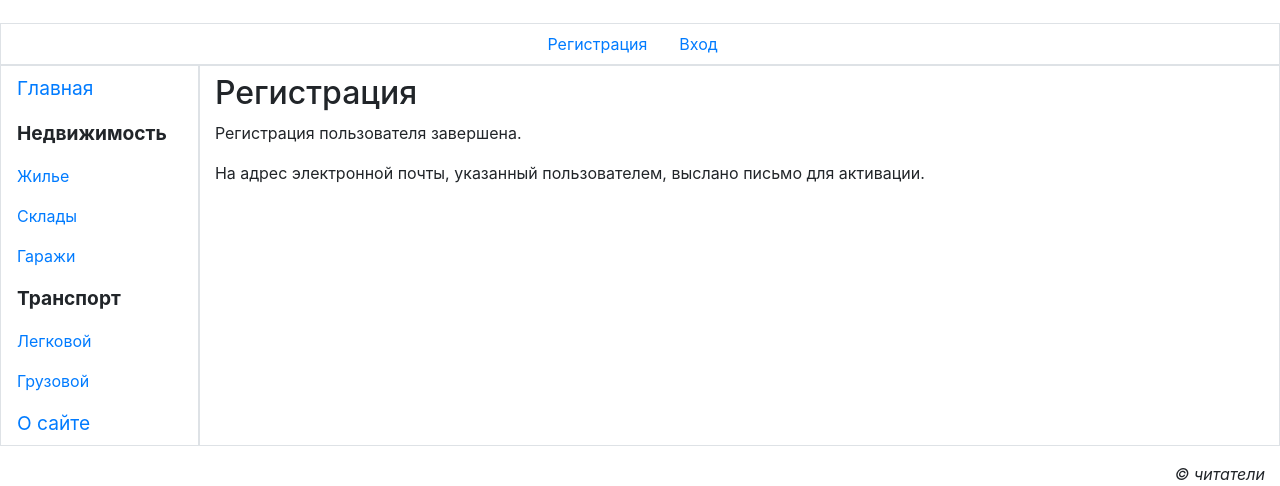
After one commit to Sakkadas/Bulletin-board, a Django app: page /accounts/register/done in a window 1280 px wide. The commit adds this page. Shown: the part 116-602 px from the top of the page. Run offline with Django 3.2, Linux system fonts and the light colour scheme; some libraries are stand-ins or nearby versions.

Commit message:
register user templates

```diff
--- a/bboard/main/templates/layout/basic.html
+++ b/bboard/main/templates/layout/basic.html
@@ -22,7 +22,7 @@
 <div class="row">
             <ul class="col nav justify-content-center border">
                 <li class="nav-item"><a class="nav-link"
-                href="#">Регистрация</a></li>
+                href="{% url 'main:register' %}">Регистрация</a></li>
                 {% if user.is_authenticated %}
                 <li class="nav-item dropdown">
                     <a class="nav-link dropdown-toggle" data-toggle="dropdown"
--- /dev/null
+++ b/bboard/main/templates/main/register_done.html
@@ -0,0 +1,10 @@
+{% extends "layout/basic.html" %}
+
+{% block title %}Регистрация завершена{% endblock %}
+
+{% block content %}
+<h2>Регистрация</h2>
+<p>Регистрация пользователя завершена.</p>
+<p>На адрес электронной почты, указанный пользователем, выслано письмо для
+    активации.</p>
+{% endblock %}
```
Also changed, not shown: bboard/main/templates/main/register_user.html (added, +14 -0 lines).
